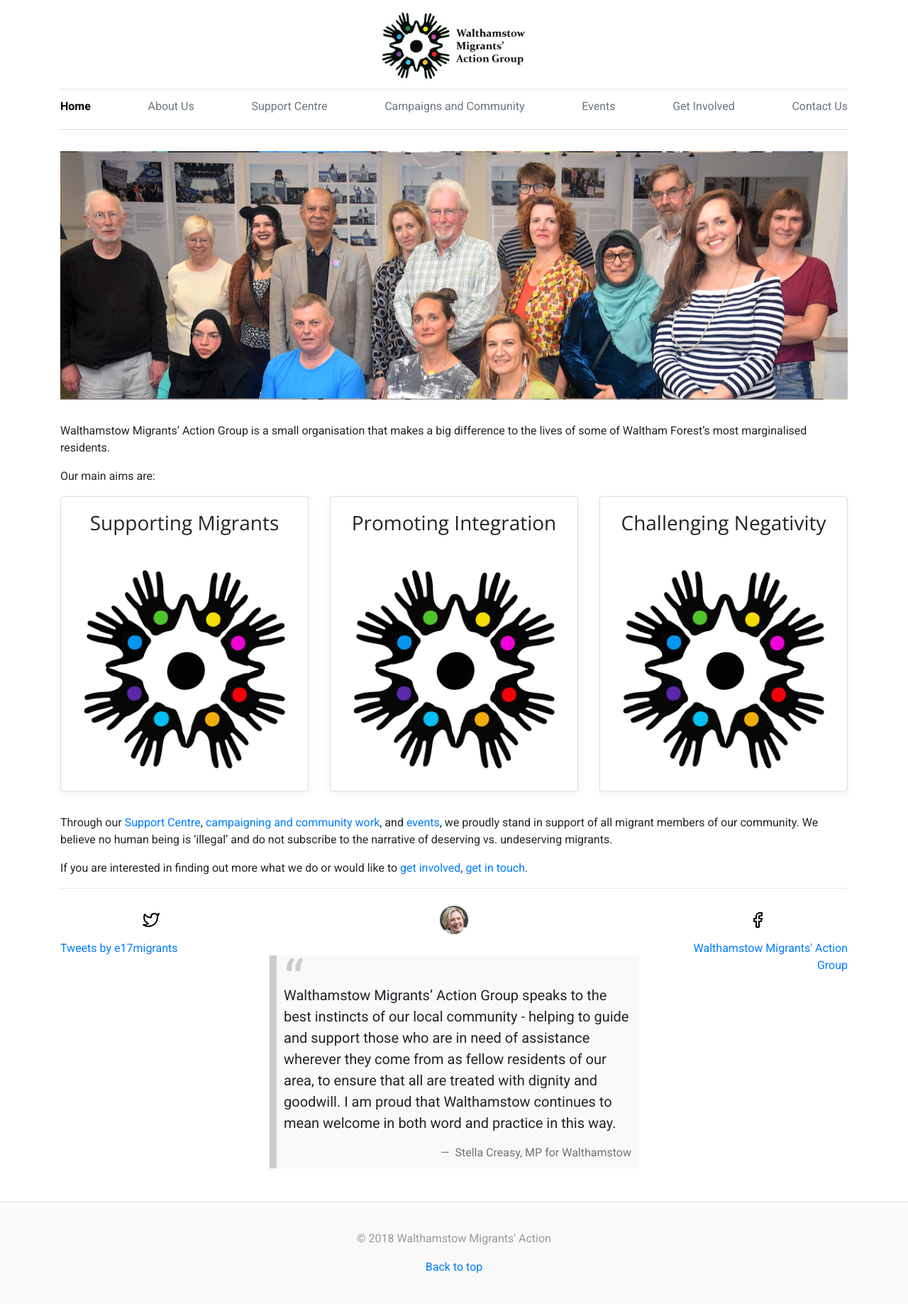
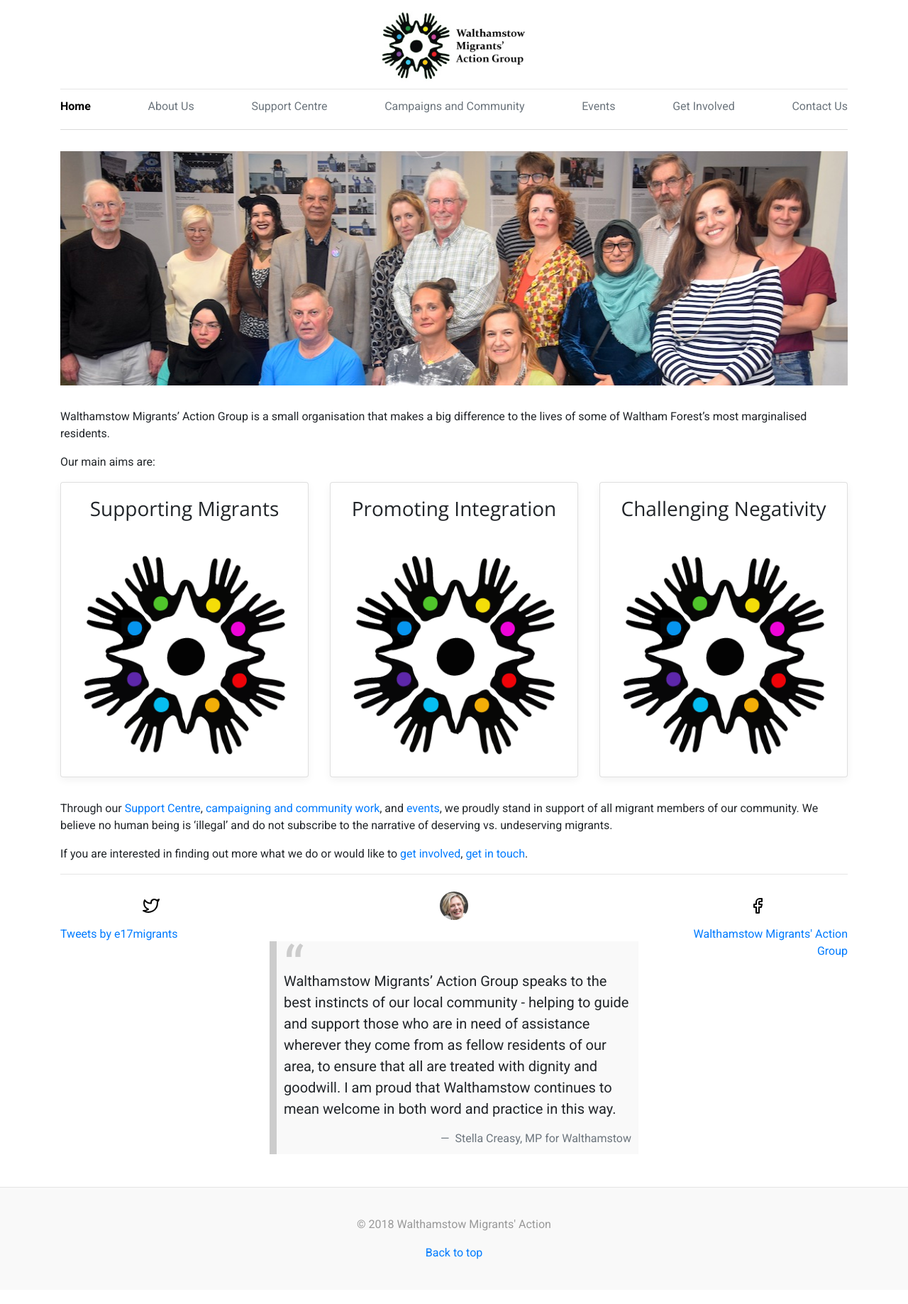
Before and after one commit to wfmigrantaction/wfmigrantaction.github.io, a Jekyll site: the page built from index.md, in a window 1280 px wide. Shown: the whole page at 71% size. Built offline with Jekyll 4.4.1, drawn with Linux system fonts in a browser that asks for light colours; comment, search, counter and statistics services are not loaded.

Commit message:
tweak homepage image

```diff
--- a/index.md
+++ b/index.md
@@ -3,7 +3,7 @@
 title: Home
 ---
 
-<div class="jumbotron p-3 p-md-5 text-white rounded bg-dark" style="background-image: url(img/AGM-0.png); background-position: center; height: 350px;">
+<div class="jumbotron p-3 p-md-5 text-white rounded bg-dark" style="background-image: url(img/AGM-0.jpg); background-position: center; height: 330px;">
 </div>
 
 Walthamstow Migrants’ Action Group is a small organisation that makes a big difference to the lives of some of Waltham Forest’s most marginalised residents.
```
Also changed, not shown: img/AGM-0.jpg (added), img/AGM-0.png.
